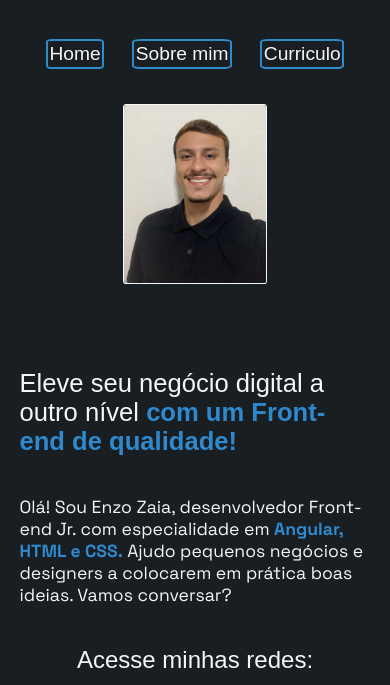
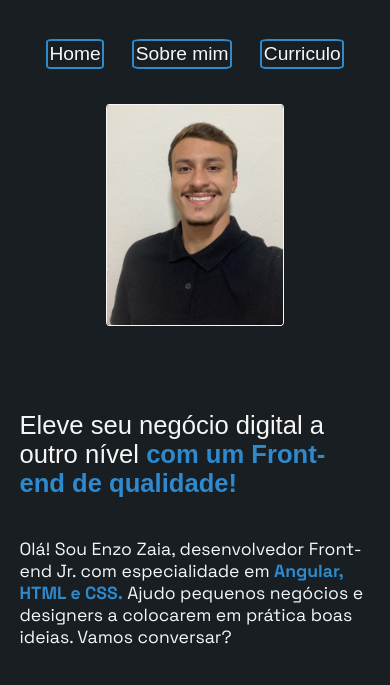
Before and after one commit to EnzoZaia/portfolio, a plain HTML site: page index.html in a window 390 px wide. Shown: the top 685 px of the page. Drawn offline with Linux system fonts and the light colour scheme; a web font is replaced by a local one.

Commit message:
Add files via upload

```diff
--- a/styles/style.css
+++ b/styles/style.css
@@ -181,4 +181,7 @@ body {
     width: auto;
 }
 
+.apresentacao__imagem {
+    width: 50%;
 }
+}
```
Also changed, not shown: curriculo.html (+1 -0 lines).
